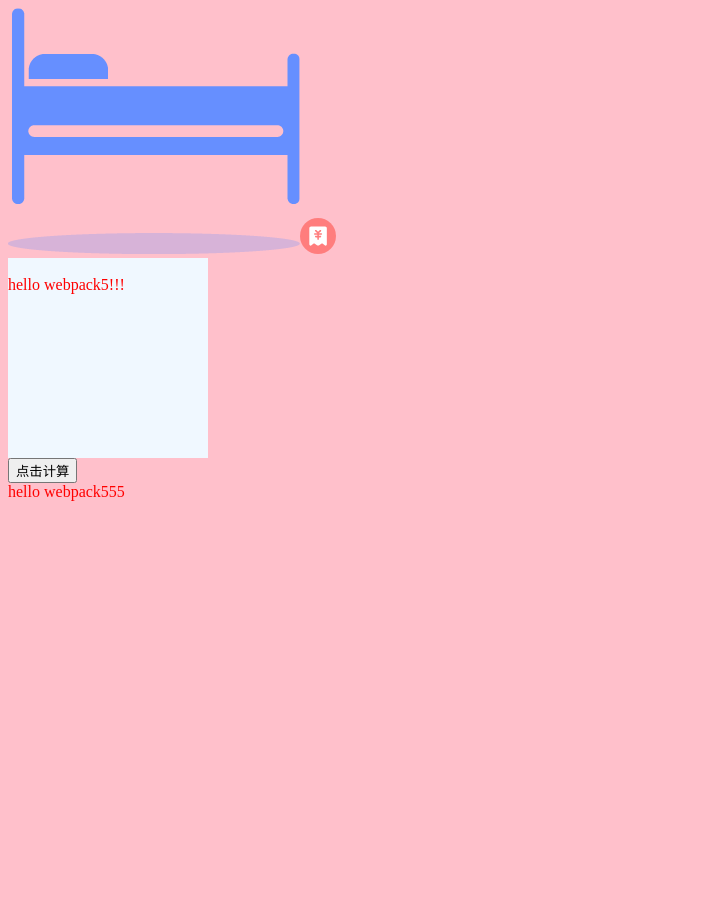
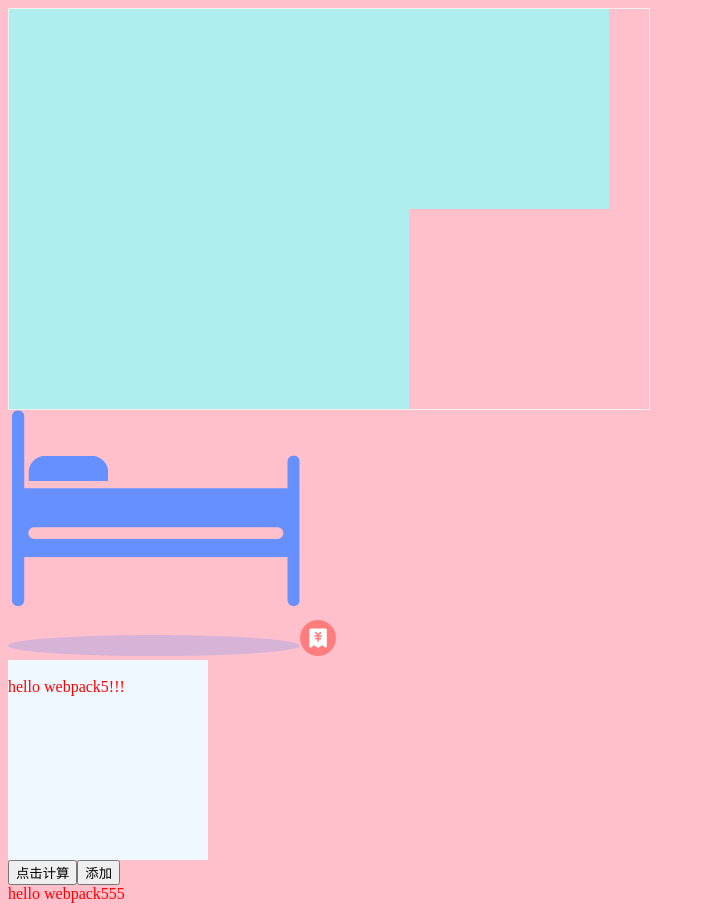
Before and after one commit to wangmiaomiao-77/webpack5, a website built with webpack: page index.html in a window 1280 px wide. Shown: the whole page, without its empty margins (0-705 px from the left). Before the commit the page ends 800 px from the top, so only its background shows below. Built offline with nearby package versions, Linux system fonts and the light colour scheme; files whose address does not match are found by name.

Commit message:
devserver和grid布局

```diff
--- a/config/webpack.config.dev.js
+++ b/config/webpack.config.dev.js
@@ -23,8 +23,10 @@ module.exports = {
         proxy:{
             '/api': 'http://localhost:9000'
         },
-        https: true,
+        https: false,
         historyApiFallback: true, // 设置路由未找到404报错问题
         host:'0.0.0.0', // 设置共享可访问本地地址资源
+        hot: true, // 热替换
+        // liveReload: true, // 热加载
     },
 }
--- a/index.html
+++ b/index.html
@@ -5,8 +5,30 @@
     <meta http-equiv="X-UA-Compatible" content="IE=edge">
     <meta name="viewport" content="width=device-width, initial-scale=1.0">
     <title>webpack5-进阶</title>
+    <style>
+        .container{
+            border: 1px solid #f0f0f0;
+            width: 640px;
+            display: grid;
+            /* gap: 30px 20px; */
+            /* grid-template-columns: repeat(3,33.33%); */
+            /* grid-template-columns: repeat(auto-fill, 33%); */
+            grid-template-columns: 200px 1fr 2fr;
+        }
+        .item{
+            width: 200px;
+            height: 200px;
+            background:paleturquoise;
+        }
+    </style>
 </head>
 <body>
-
+    <div class="container">
+        <div class="item"></div>
+        <div class="item"></div>
+        <div class="item"></div>
+        <div class="item"></div>
+        <div class="item"></div>
+    </div>
 </body>
 </html>
--- a/src/demo.less
+++ b/src/demo.less
@@ -4,3 +4,10 @@
 body{
     background: @color;
 }
+
+.square{
+    width: 40px;
+    height: 40px;
+    background-color:red;
+    margin-bottom: 10px;
+}
--- a/src/index.js
+++ b/src/index.js
@@ -52,8 +52,18 @@ button.addEventListener('click',()=>{
 })
 document.body.appendChild(button);
 
-
+// 跨域请求
 fetch('/api/hello')
 .then(response=> response.text()).then(result=>{
     console.log(result,'fetch');
 })
+
+// 热替换 热加载
+const buttons = document.createElement('button');
+buttons.textContent = '添加';
+buttons.addEventListener('click',()=>{
+    let blockSq = document.createElement('div');
+    blockSq.classList.add('square');
+    document.body.appendChild(blockSq);
+})
+document.body.appendChild(buttons);
```
Also changed, not shown: src/index.css (line endings or trailing spaces).
